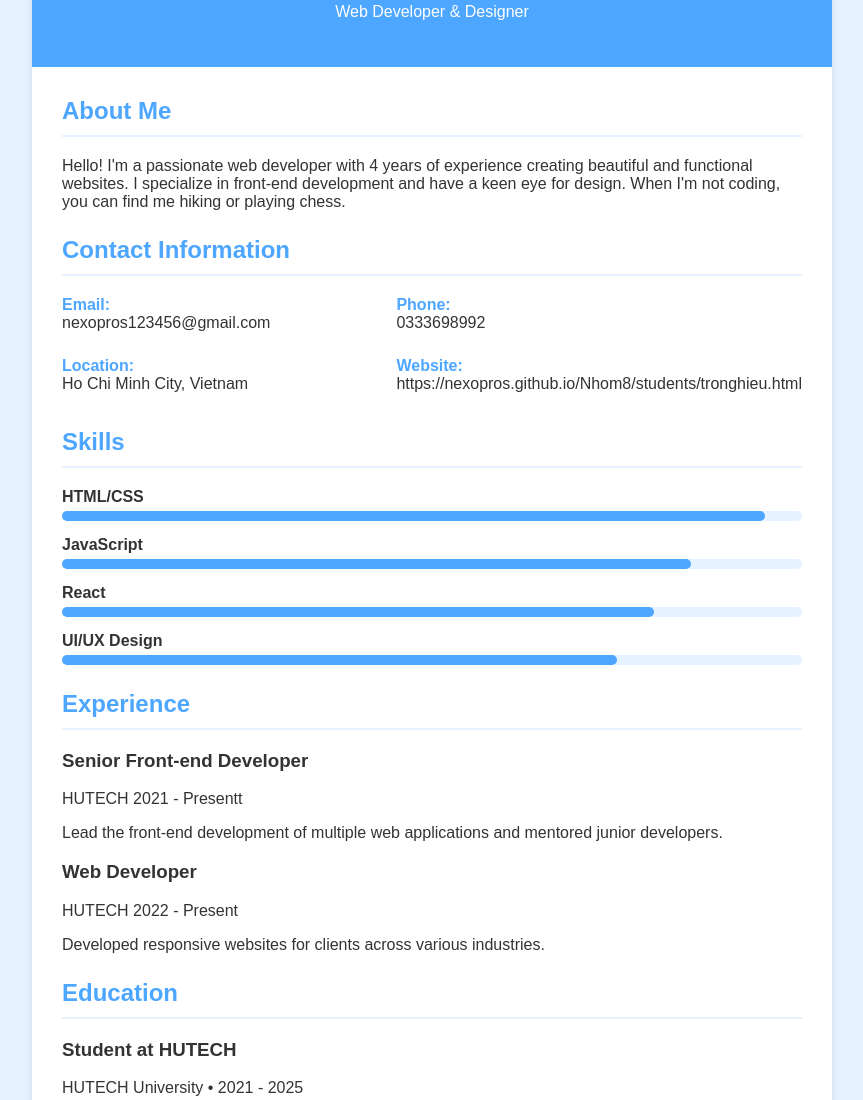
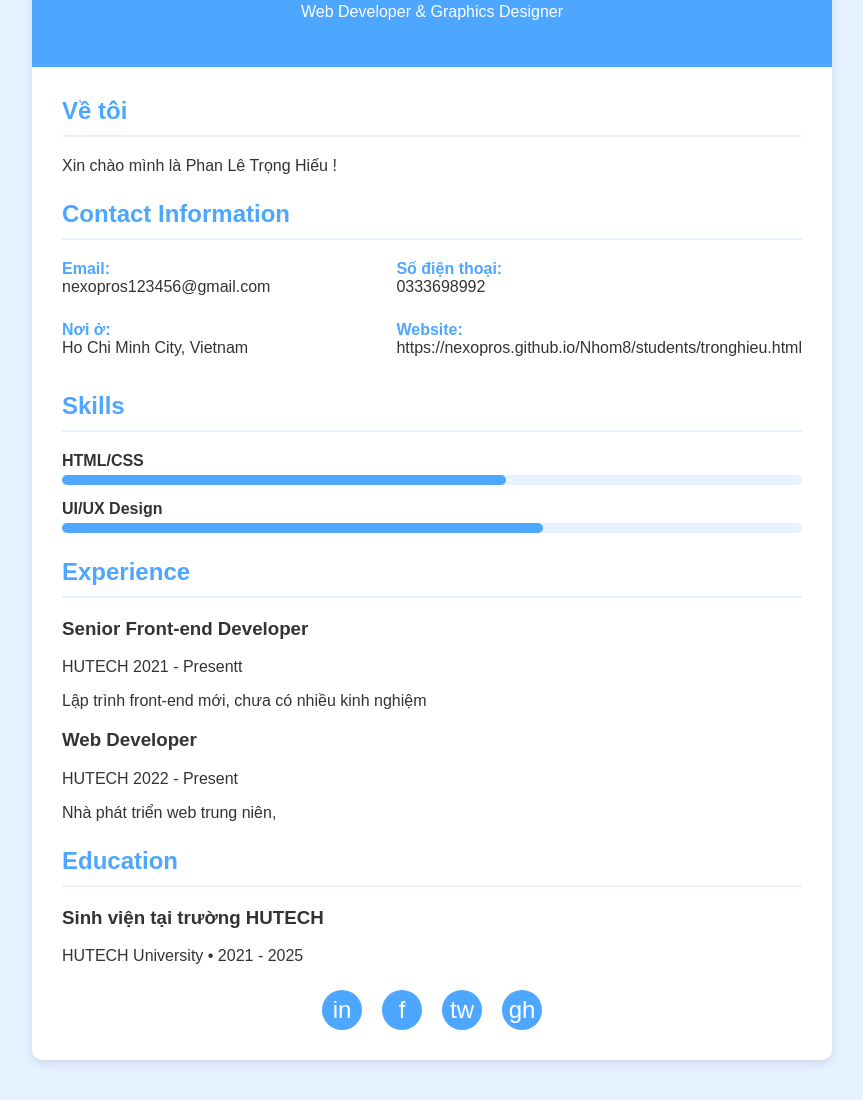
Before and after one commit to NexoPros/Nhom8, a plain HTML site: page students/tronghieu.html in a window 1280 px wide. Shown: the part 285-1385 px from the top of the page, without its empty margins (208-1071 px from the left). Drawn offline with Linux system fonts and the light colour scheme.

Commit message:
change my html

```diff
--- a/students/tronghieu.html
+++ b/students/tronghieu.html
@@ -130,18 +130,13 @@
       <div class="header">
         <div class="profile-pic">PLTH</div>
         <h1>Phan Lê Trọng Hiếu</h1>
-        <p>Web Developer & Designer</p>
+        <p>Web Developer & Graphics Designer</p>
       </div>
 
       <div class="content">
         <div class="section">
-          <h2>About Me</h2>
-          <p>
-            Hello! I'm a passionate web developer with 4 years of experience
-            creating beautiful and functional websites. I specialize in
-            front-end development and have a keen eye for design. When I'm not
-            coding, you can find me hiking or playing chess.
-          </p>
+          <h2>Về tôi</h2>
+          <p>Xin chào mình là Phan Lê Trọng Hiếu !</p>
         </div>
 
         <div class="section">
@@ -152,11 +147,11 @@
               <div>nexopros123456@gmail.com</div>
             </div>
             <div class="info-item">
-              <div class="info-label">Phone:</div>
+              <div class="info-label">Số điện thoại:</div>
               <div>0333698992</div>
             </div>
             <div class="info-item">
-              <div class="info-label">Location:</div>
+              <div class="info-label">Nơi ở:</div>
               <div>Ho Chi Minh City, Vietnam</div>
             </div>
             <div class="info-item">
@@ -174,25 +169,13 @@
             <div class="skill">
               <div class="skill-name">HTML/CSS</div>
               <div class="skill-bar">
-                <div class="skill-level" style="width: 95%"></div>
-              </div>
-            </div>
-            <div class="skill">
-              <div class="skill-name">JavaScript</div>
-              <div class="skill-bar">
-                <div class="skill-level" style="width: 85%"></div>
-              </div>
-            </div>
-            <div class="skill">
-              <div class="skill-name">React</div>
-              <div class="skill-bar">
-                <div class="skill-level" style="width: 80%"></div>
+                <div class="skill-level" style="width: 60%"></div>
               </div>
             </div>
             <div class="skill">
               <div class="skill-name">UI/UX Design</div>
               <div class="skill-bar">
-                <div class="skill-level" style="width: 75%"></div>
+                <div class="skill-level" style="width: 65%"></div>
               </div>
             </div>
           </div>
@@ -203,25 +186,19 @@
           <div>
             <h3>Senior Front-end Developer</h3>
             <p>HUTECH 2021 - Presentt</p>
-            <p>
-              Lead the front-end development of multiple web applications and
-              mentored junior developers.
-            </p>
+            <p>Lập trình front-end mới, chưa có nhiều kinh nghiệm</p>
           </div>
           <div>
             <h3>Web Developer</h3>
             <p>HUTECH 2022 - Present</p>
-            <p>
-              Developed responsive websites for clients across various
-              industries.
-            </p>
+            <p>Nhà phát triển web trung niên,</p>
           </div>
         </div>
 
         <div class="section">
           <h2>Education</h2>
           <div>
-            <h3>Student at HUTECH</h3>
+            <h3>Sinh viện tại trường HUTECH</h3>
             <p>HUTECH University • 2021 - 2025</p>
           </div>
         </div>
```
